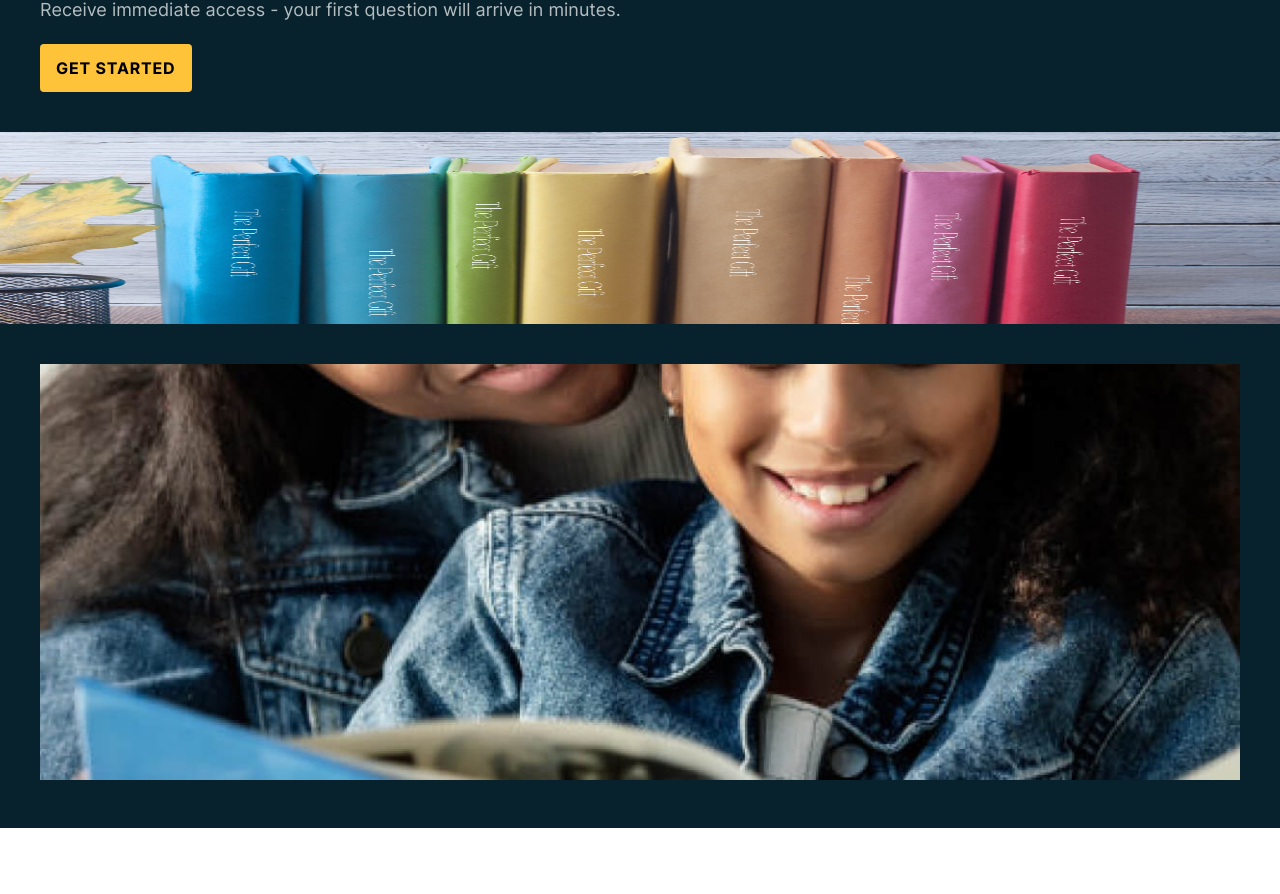
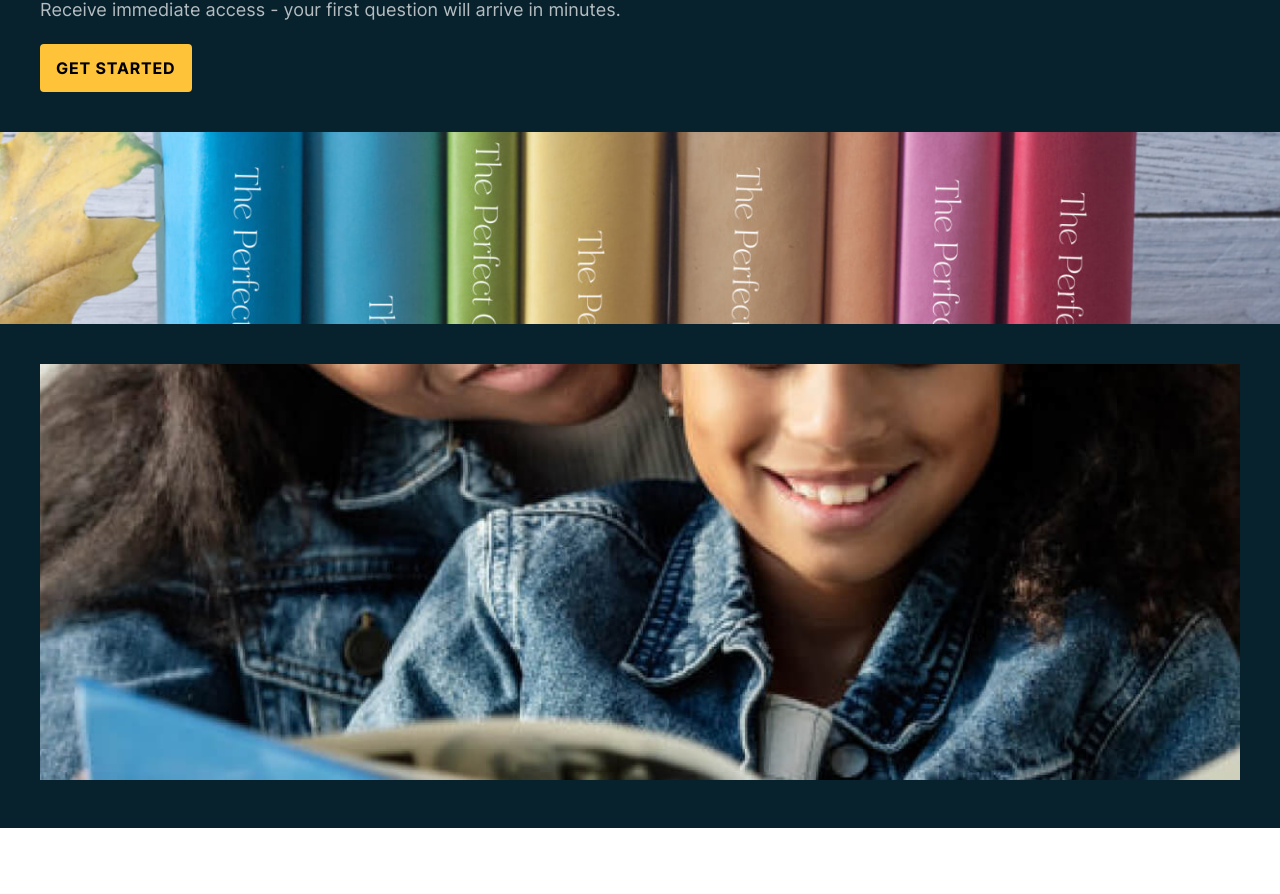
Before and after one commit to atweberlly/familywise, a Next.js app: page / in a window 1280 px wide. Shown: the part 2230-3124 px from the top of the page. Built offline with nearby package versions, Linux system fonts and the light colour scheme.

Commit message:
Add "object-cover object-center" class

```diff
--- a/src/pages/index.jsx
+++ b/src/pages/index.jsx
@@ -158,7 +158,12 @@ export default function Home() {
           </div>
 
           <div className="relative -mx-10 h-48">
-            <Image src="/images/get-started/the-perfect-gift@4x.jpg" alt="The Perfect Gift" fill />
+            <Image
+              className="object-cover object-center"
+              src="/images/get-started/the-perfect-gift@4x.jpg"
+              alt="The Perfect Gift"
+              fill
+            />
           </div>
 
           <div>
```
